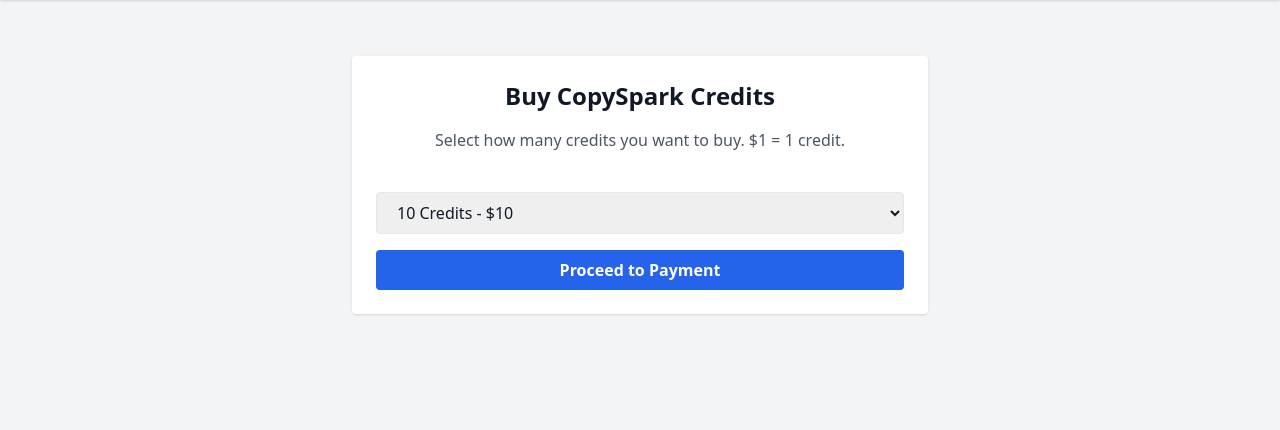
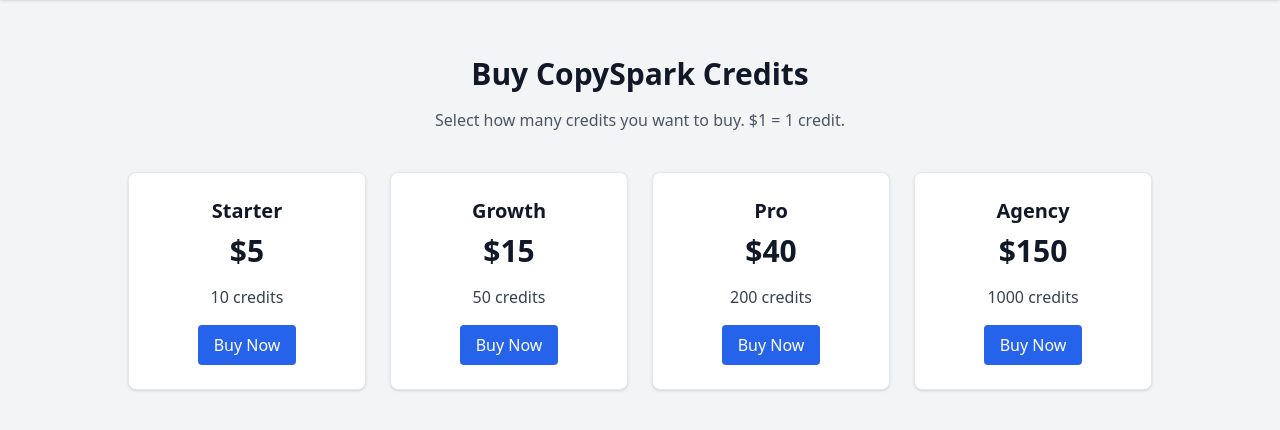
Before and after one commit to RonaldAllanRivera/aiwriter, a Django app: page /buy-credits/ in a window 1280 px wide. Shown: the part 52-482 px from the top of the page. Run offline with Django 5.2, Linux system fonts and the light colour scheme; some libraries are stand-ins or nearby versions.

Commit message:
feat: Fully integrate dynamic Stripe success URLs via SITE_URL env
- Replaced hardcoded success/cancel URLs with dynamic SITE_URL variable
- Updated create_checkout_session to safely pass Stripe session_id to payment_success
- payment_success now retrieves real credits via Stripe metadata lookup
- Fully patched all environment handling for local & production safety
- Completed end-to-end SaaS Stripe purchase flow with reliable credit attribution

```diff
--- a/aiwriter/settings.py
+++ b/aiwriter/settings.py
@@ -7,6 +7,8 @@
 from django.conf import settings
 
 SITE_NAME = os.getenv("SITE_NAME", "CopySpark")
+
+SITE_URL = os.getenv("SITE_URL", "http://127.0.0.1:8000")
 
 ENVIRONMENT = os.getenv("ENVIRONMENT", "development")
 
--- /dev/null
+++ b/generator/constants.py
@@ -0,0 +1,8 @@
+# generator/constants.py
+
+STRIPE_CREDIT_PACKS = {
+    "starter": {"credits": 10, "price": 5},
+    "growth": {"credits": 50, "price": 15},
+    "pro": {"credits": 200, "price": 40},
+    "agency": {"credits": 1000, "price": 150},
+}
--- a/generator/urls.py
+++ b/generator/urls.py
@@ -7,5 +7,5 @@
     path("history/", history_view, name="history"),
     path('buy-credits/', buy_credits, name='buy_credits'),
     path('create-checkout-session/', create_checkout_session, name='create_checkout_session'),
-    path('payment/success/', payment_success, name='payment_success'),
+    path('payment-success/', payment_success, name='payment_success'),
 ]
--- a/generator/views.py
+++ b/generator/views.py
@@ -1,9 +1,8 @@
 # generator/views.py
-from django.shortcuts import render
+from django.shortcuts import render, redirect
 from django.conf import settings
 import openai
 from openai import APIConnectionError, RateLimitError, AuthenticationError, OpenAIError
-from .models import GenerationLog
 from django.core.paginator import Paginator
 from django.contrib.auth.decorators import login_required
 from django.contrib import messages
@@ -14,11 +13,12 @@
 from django.views.decorators.csrf import csrf_exempt
 from django.http import JsonResponse
 
-from .models import GenerationLog, TrialSessionLog
+from .models import GenerationLog, TrialSessionLog, PurchaseLog
+from .constants import STRIPE_CREDIT_PACKS
+
 
 # Webhook handling for Stripe (disabled in development)
 import json
-
 
 
 stripe.api_key = settings.STRIPE_SECRET_KEY
@@ -237,48 +237,76 @@
 
 def buy_credits(request):
     return render(request, "generator/buy_credits.html", {
-    "stripe_publishable_key": settings.STRIPE_PUBLISHABLE_KEY
-})
+        "credit_packs": STRIPE_CREDIT_PACKS
+    })
 
 
 @csrf_exempt
 def create_checkout_session(request):
-    if request.method == "POST":
-        credit_amount = int(request.POST.get("credits"))
-        price_in_cents = credit_amount * 100  # $1 = 1 credit
+    if request.method != "POST":
+        return redirect("buy_credits")
 
-        checkout_session = stripe.checkout.Session.create(
-            payment_method_types=["card"],
-            line_items=[{
-                'price_data': {
-                    'currency': 'usd',
-                    'product_data': {'name': f"{credit_amount} {settings.SITE_NAME} Credits"},
-                    'unit_amount': price_in_cents,
-                },
-                'quantity': 1,
-            }],
-            mode='payment',
-            success_url=request.build_absolute_uri('/payment/success/') + "?credits=" + str(credit_amount),
-            cancel_url=request.build_absolute_uri('/buy-credits/'),
-            metadata={'user_id': request.user.id}
-        )
+    pack = request.POST.get("pack")
+    pack_data = STRIPE_CREDIT_PACKS.get(pack)
 
-        # ✅ NEW: Create PurchaseLog entry
-        from .models import PurchaseLog  # Make sure import exists at the top
-        PurchaseLog.objects.create(
-            user=request.user,
-            stripe_session_id=checkout_session.id,
-            credits=credit_amount,
-            amount=credit_amount,  # You can adjust if you support discounts later
-            status="pending"
-        )
+    if not pack_data:
+        return redirect("buy_credits")
 
-        return JsonResponse({'id': checkout_session.id})
+    # ✅ Here is your fully dynamic URL based on settings.SITE_URL
+    success_url = f"{settings.SITE_URL}/payment-success/?session_id={{CHECKOUT_SESSION_ID}}"
+    cancel_url = f"{settings.SITE_URL}/buy-credits/"
+
+    session = stripe.checkout.Session.create(
+        payment_method_types=["card"],
+        mode="payment",
+        line_items=[{
+            "price_data": {
+                "currency": "usd",
+                "unit_amount": int(pack_data["price"] * 100),
+                "product_data": {"name": f"CopySpark {pack.capitalize()} Plan"},
+            },
+            "quantity": 1,
+        }],
+        success_url=success_url,
+        cancel_url=cancel_url,
+        metadata={
+            "credits": pack_data["credits"],
+            "pack": pack,
+            "user_id": request.user.id
+        },
+        customer_email=request.user.email
+    )
+
+    PurchaseLog.objects.create(
+        user=request.user,
+        stripe_session_id=session.id,
+        credits=pack_data['credits'],
+        amount=pack_data['price'],
+        status="pending"
+    )
+
+    return redirect(session.url)
+
+
 
 def payment_success(request):
-    credits = int(request.GET.get("credits", 0))
+    session_id = request.GET.get("session_id")
+
+    if not session_id:
+        messages.error(request, "Missing session information.")
+        return redirect("buy_credits")
+
+    try:
+        # Fetch the session data from Stripe
+        session = stripe.checkout.Session.retrieve(session_id)
+        credits = int(session.metadata.get("credits", 0))
+    except Exception as e:
+        messages.error(request, f"Failed to retrieve payment: {e}")
+        return redirect("buy_credits")
+
     profile = request.user.userprofile
     profile.credits += credits
     profile.save()
+
     messages.success(request, f"✅ {credits} credits added successfully!")
-    return redirect("generate")
+    return render(request, 'generator/payment_success.html')
--- a/templates/generator/buy_credits.html
+++ b/templates/generator/buy_credits.html
@@ -1,53 +1,23 @@
 {% extends "generator/base.html" %}
 {% load static %}
+{% block content %}
 
-{% block content %}
-<div class="max-w-xl mx-auto mt-10 bg-white p-6 rounded shadow text-center">
-  <h2 class="text-2xl font-bold mb-4">Buy {{ SITE_NAME }} Credits</h2>
-  <p class="mb-6 text-gray-600">Select how many credits you want to buy. $1 = 1 credit.</p>
+<div class="max-w-5xl mx-auto my-10">
+  <h2 class="text-3xl font-bold mb-4 text-center">Buy {{ SITE_NAME }} Credits</h2>
+  <p class="mb-10 text-gray-600 text-center">Select how many credits you want to buy. $1 = 1 credit.</p>
 
-  <form id="checkout-form" method="post" class="space-y-4">
-    {% csrf_token %}
-    <select name="credits" class="w-full px-4 py-2 border rounded">
-      <option value="10">10 Credits - $10</option>
-      <option value="50">50 Credits - $50</option>
-      <option value="100">100 Credits - $100</option>
-    </select>
-    <button type="submit"
-            class="w-full bg-blue-600 hover:bg-blue-700 text-white font-semibold py-2 px-4 rounded">
-      Proceed to Payment
-    </button>
-  </form>
-
-  <div id="error-message" class="text-red-500 mt-4 hidden"></div>
+  <div class="grid grid-cols-1 sm:grid-cols-2 md:grid-cols-4 gap-6">
+    {% for pack, data in credit_packs.items %}
+    <form method="post" action="{% url 'create_checkout_session' %}" class="border rounded-lg shadow p-6 text-center bg-white">
+      {% csrf_token %}
+      <h2 class="text-xl font-bold mb-2">{{ pack|capfirst }}</h2>
+      <p class="text-3xl font-bold mb-4">${{ data.price }}</p>
+      <p class="mb-4 text-gray-700">{{ data.credits }} credits</p>
+      <input type="hidden" name="pack" value="{{ pack }}">
+      <button class="bg-blue-600 text-white px-4 py-2 rounded" type="submit">Buy Now</button>
+    </form>
+    {% endfor %}
+  </div>
 </div>
 
-<script src="https://js.stripe.com/v3/"></script>
-<script>
-  const stripe = Stripe("{{ stripe_publishable_key }}");
-  const form = document.getElementById("checkout-form");
-  const errorDiv = document.getElementById("error-message");
-
-  form.addEventListener("submit", async function (e) {
-    e.preventDefault();
-    const formData = new FormData(form);
-
-    const response = await fetch("{% url 'create_checkout_session' %}", {
-      method: "POST",
-      headers: {
-        "X-CSRFToken": formData.get("csrfmiddlewaretoken"),
-      },
-      body: formData,
-    });
-
-    const data = await response.json();
-
-    if (data.id) {
-      stripe.redirectToCheckout({ sessionId: data.id });
-    } else {
-      errorDiv.classList.remove("hidden");
-      errorDiv.textContent = "Failed to start payment session. Please try again.";
-    }
-  });
-</script>
 {% endblock %}
```
Also changed, not shown: templates/generator/payment_success.html (added, +11 -0 lines), CHANGELOG.md, README.md.
